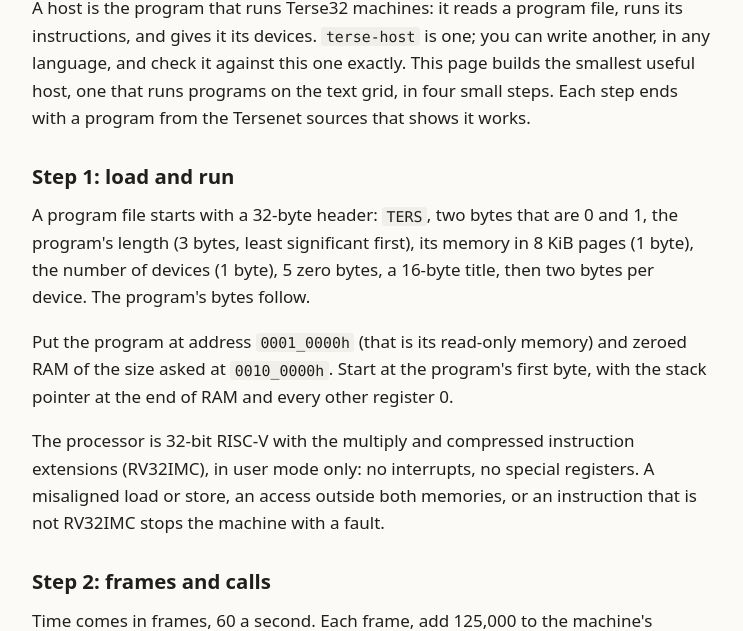
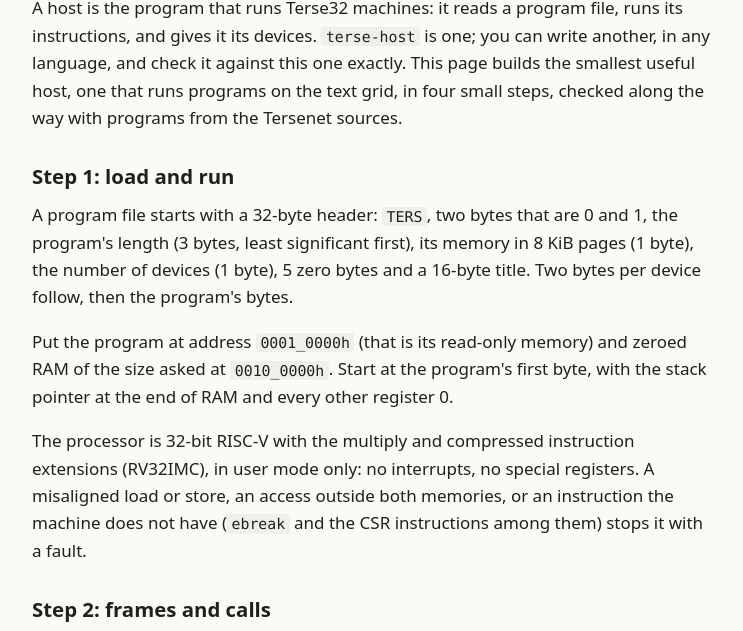
Before and after one commit to runvnc/terse, a plain HTML site: page site/guide-host.html in a window 1280 px wide. Shown: the part 150-781 px from the top of the page, without its empty margins (268-1011 px from the left). Drawn offline with Linux system fonts and the light colour scheme.

Commit message:
Manual guide: Make a host, header and fault wording; rebuilt
Co-Authored-By: Claude Opus 5.5 <noreply@anthropic.com>

```diff
--- a/site/guide-host.html
+++ b/site/guide-host.html
@@ -11,11 +11,11 @@
 <main>
 <article>
 <h1 id="make-a-host">Make a host</h1>
-<p>A host is the program that runs Terse32 machines: it reads a program file, runs its instructions, and gives it its devices. <code>terse-host</code> is one; you can write another, in any language, and check it against this one exactly. This page builds the smallest useful host, one that runs programs on the text grid, in four small steps. Each step ends with a program from the Tersenet sources that shows it works.</p>
+<p>A host is the program that runs Terse32 machines: it reads a program file, runs its instructions, and gives it its devices. <code>terse-host</code> is one; you can write another, in any language, and check it against this one exactly. This page builds the smallest useful host, one that runs programs on the text grid, in four small steps, checked along the way with programs from the Tersenet sources.</p>
 <h2 id="step-1-load-and-run">Step 1: load and run</h2>
-<p>A program file starts with a 32-byte header: <code>TERS</code>, two bytes that are 0 and 1, the program&#39;s length (3 bytes, least significant first), its memory in 8 KiB pages (1 byte), the number of devices (1 byte), 5 zero bytes, a 16-byte title, then two bytes per device. The program&#39;s bytes follow.</p>
+<p>A program file starts with a 32-byte header: <code>TERS</code>, two bytes that are 0 and 1, the program&#39;s length (3 bytes, least significant first), its memory in 8 KiB pages (1 byte), the number of devices (1 byte), 5 zero bytes and a 16-byte title. Two bytes per device follow, then the program&#39;s bytes.</p>
 <p>Put the program at address <code>0001_0000h</code> (that is its read-only memory) and zeroed RAM of the size asked at <code>0010_0000h</code>. Start at the program&#39;s first byte, with the stack pointer at the end of RAM and every other register 0.</p>
-<p>The processor is 32-bit RISC-V with the multiply and compressed instruction extensions (RV32IMC), in user mode only: no interrupts, no special registers. A misaligned load or store, an access outside both memories, or an instruction that is not RV32IMC stops the machine with a fault.</p>
+<p>The processor is 32-bit RISC-V with the multiply and compressed instruction extensions (RV32IMC), in user mode only: no interrupts, no special registers. A misaligned load or store, an access outside both memories, or an instruction the machine does not have (<code>ebreak</code> and the CSR instructions among them) stops it with a fault.</p>
 <h2 id="step-2-frames-and-calls">Step 2: frames and calls</h2>
 <p>Time comes in frames, 60 a second. Each frame, add 125,000 to the machine&#39;s budget and run instructions while it is above zero: each instruction costs 1 (or 4, when it runs from RAM). What is left over below zero is carried into the next frame; what is left above zero is dropped.</p>
 <p>A program talks to its devices with the <code>ecall</code> instruction: register <code>a7</code> holds the call&#39;s number, <code>a0</code> to <code>a5</code> its arguments, and the result goes back in <code>a0</code>. Three calls get the first program running:</p>
```
Also changed, not shown: docs/manual/build/contents.txt, docs/manual/build/guide-drawing.txt, docs/manual/build/guide-host.txt, docs/manual/build/guide-program.txt, docs/manual/build/guide-reader-feeds.txt, docs/manual/build/guide-reader-fetch.txt, docs/manual/build/guide-reader.txt, docs/manual/build/index.txt, docs/manual/guide-host.txt, 5 other files.
